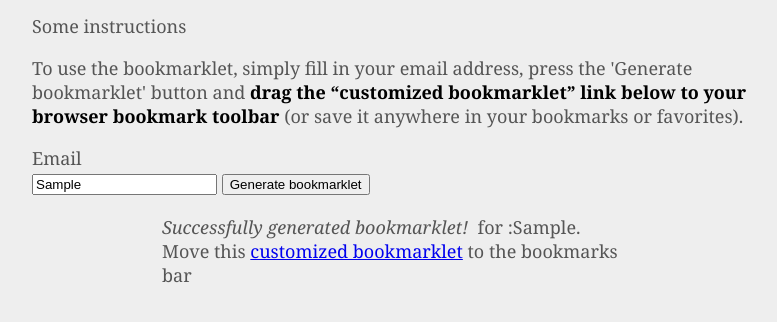
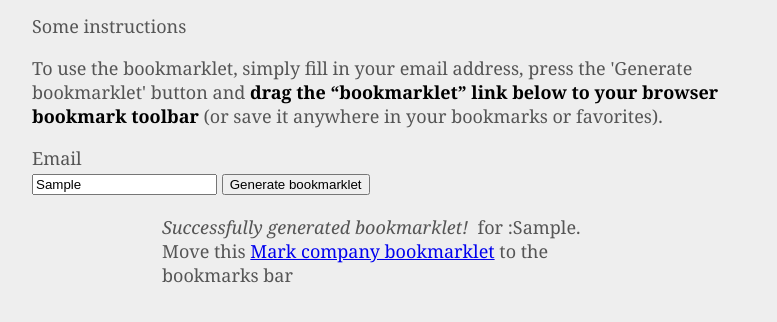
Before and after one commit to qudostemp/qudostemp.github.io, a plain HTML site: page index.html in a window 1280 px wide. Both pictures are taken after typing "Sample" into the empty fields and a click on the button "Generate bookmarklet". Shown: the part 48-370 px from the top of the page, without its empty margins (248-1025 px from the left). Drawn offline with nearby package versions, Linux system fonts and the light colour scheme.

Commit message:
Remove existing bookmarklet link

```diff
--- a/index.html
+++ b/index.html
@@ -46,7 +46,7 @@
 
 	<p>Some instructions</p>
 
-	<p>To use the bookmarklet, simply fill in your email address, press the 'Generate bookmarklet' button and <strong>drag the &ldquo;<span class ="bookmarklet">customized bookmarklet&rdquo;</span> link below to your browser bookmark toolbar</strong> (or save it anywhere in your bookmarks or favorites). </p>
+	<p>To use the bookmarklet, simply fill in your email address, press the 'Generate bookmarklet' button and <strong>drag the &ldquo;<span class ="bookmarklet">bookmarklet&rdquo;</span> link below to your browser bookmark toolbar</strong> (or save it anywhere in your bookmarks or favorites). </p>
 
 		<form id="bk-form" action="index.html">
 			Email<br>
--- a/test.js
+++ b/test.js
@@ -54,18 +54,20 @@ $(document).ready(function() {
 	        }
 	        code = asBookmarklet(code, false, false);
 	        console.log(code);
-	        console.log($('<div>', {'class': 'result'}));
 	        $result = $('<div>', {'class': 'result',
 	    						  'id': 'bookmarklet-section'}).append(
 	            $('<p>', {'html': '<em>Successfully generated bookmarklet!</em>&nbsp; for :' + email + '. Move this '}).append(
 	                $('<a/>', {
 	                    'class': 'bookmarklet',
 	                    href: code,
-	                    text: 'customized bookmarklet'
+	                    text: 'Mark company bookmarklet'
 	                })).append(' to the bookmarks bar')
 	        );
 
-	    	console.log($result)
+	    	console.log($result);
+	    	if ($(".result")) {
+	    		$(".result").remove();
+	    	}
 	    	$("#result-section").append($result);
 
         } else {
```
